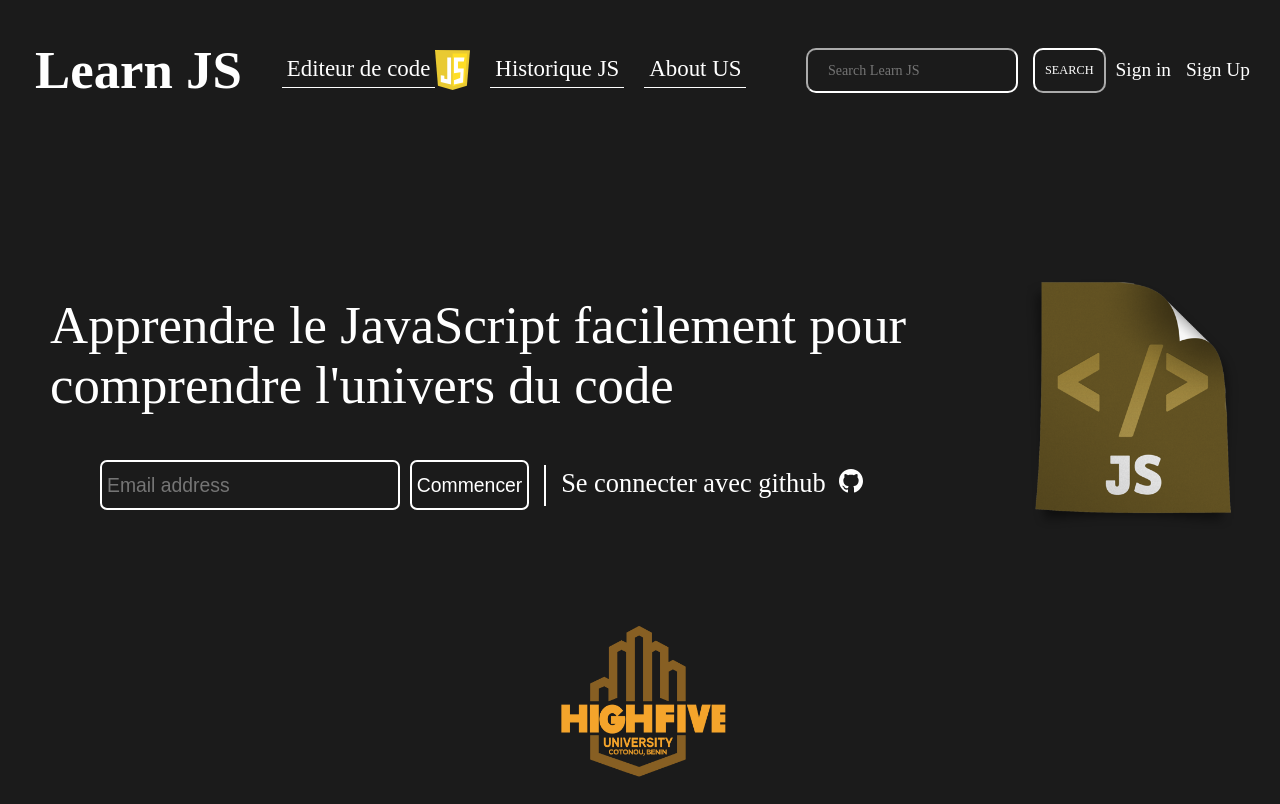
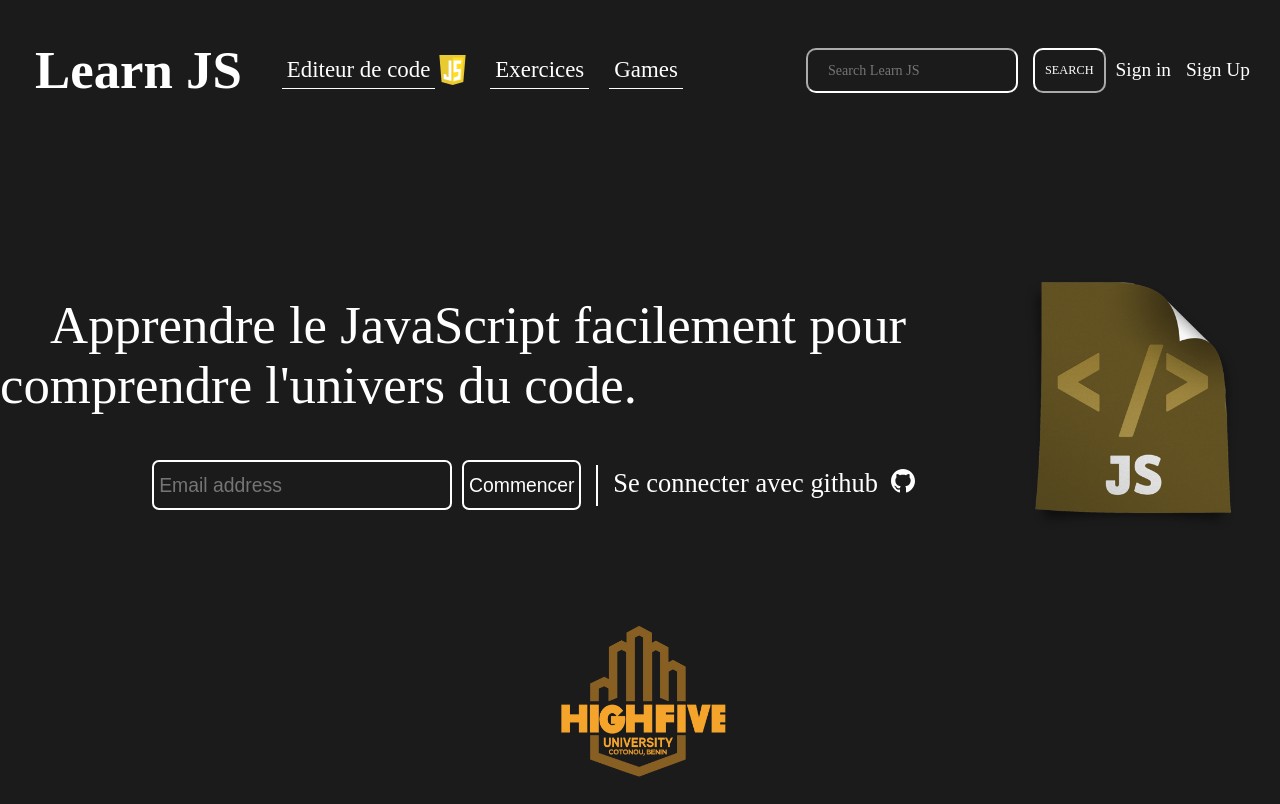
Before and after one commit to Marcos-MEDENOU/Projet-HighFive-plateforme-pour-apprendre-le-JS-master, a PHP site: page / in a window 1280 px wide. Shown: the top 804 px of the page. Run offline with PHP 8.4, Linux system fonts and the light colour scheme; some libraries are stand-ins or nearby versions; some web fonts are replaced.

Commit message:
changement 25/11/2022

```diff
--- a/commons.css
+++ b/commons.css
@@ -13,7 +13,9 @@
  @font-face {
     font-family: Raleway-Italic;
     src: url('./Raleway/static/Raleway-Italic.ttf');
- }
+
+}
+
 *{
     margin: 0;
     padding: 0;
--- a/index.css
+++ b/index.css
@@ -22,7 +22,11 @@
     margin-top: 150px;
 }
 
-.block_capture .block_text{
+/* .block_capture .block_text{
+
+} */
+
+#text_capture{
     font-size: 3rem;
     font-family: Cormorant-Regular;
     margin-left: 50px;
@@ -30,6 +34,10 @@
 
 .block_capture .block_text form{
     margin-top: 15px;
+}
+.block_text form{
+    text-align: center;
+    margin-top: 25px;
 }
 .block_capture .block_text form input{
     color: white;
@@ -52,6 +60,7 @@
         padding: 5px;
         background-color: transparent;
         margin-left: 5px;
+
 }
 
 .OR{
--- a/index.php
+++ b/index.php
@@ -8,6 +8,21 @@
     <link rel="stylesheet" href="./index.css">
     <script src="https://kit.fontawesome.com/b48549a02e.js" crossorigin="anonymous"></script>
     <link rel="stylesheet" href="commons.css">
+    <script>
+        let i = 0;
+            let txt = "Apprendre le JavaScript facilement pour comprendre l'univers du code.";
+            let speed = 50; /* The speed/duration of the effect in milliseconds */
+            console.log(txt);
+            function typeWriter() {
+            if (i < txt.length) {
+                document.getElementById("text_capture").innerHTML += txt.charAt(i);
+                i++;
+                setTimeout(typeWriter, speed);
+            }
+            }
+
+            console.log(typeWriter());
+    </script>
     <title>Learn JS</title>
 </head>
 
@@ -25,14 +40,14 @@
                             <a href="#">
                                 <li>Editeur de code</li>
                             </a>
-                            <img width="35px" opacity="0.7" src="./javascript-1.svg" alt="">
+                            <img width="35px" height="30px" opacity="0.7" src="./javascript-1.svg" alt="">
                         </div>
 
                         <a href="#">
-                            <li>Historique JS</li>
+                            <li>Exercices</li>
                         </a>
                         <a href="#">
-                            <li>About US</li>
+                            <li>Games</li>
                         </a>
                     </ul>
                 </nav>
@@ -55,9 +70,8 @@
     </header>
     <main>
         <div class="block_capture">
-
             <div class="block_text">
-                Apprendre le JavaScript facilement pour comprendre l'univers du code <br>
+                <span id="text_capture">Apprendre le JavaScript facilement pour comprendre l'univers du code.</span> <br>
                 <form action="#" method="" post>
                     <input type="email" placeholder="Email address">
                     <button>Commencer</button>
@@ -67,7 +81,6 @@
                         <a href="github.com"><svg xmlns="http://www.w3.org/2000/svg" width="30" height="24" viewBox="0 0 24 24" fill="#fff">
                                 <path d="M12 0c-6.626 0-12 5.373-12 12 0 5.302 3.438 9.8 8.207 11.387.599.111.793-.261.793-.577v-2.234c-3.338.726-4.033-1.416-4.033-1.416-.546-1.387-1.333-1.756-1.333-1.756-1.089-.745.083-.729.083-.729 1.205.084 1.839 1.237 1.839 1.237 1.07 1.834 2.807 1.304 3.492.997.107-.775.418-1.305.762-1.604-2.665-.305-5.467-1.334-5.467-5.931 0-1.311.469-2.381 1.236-3.221-.124-.303-.535-1.524.117-3.176 0 0 1.008-.322 3.301 1.23.957-.266 1.983-.399 3.003-.404 1.02.005 2.047.138 3.006.404 2.291-1.552 3.297-1.23 3.297-1.23.653 1.653.242 2.874.118 3.176.77.84 1.235 1.911 1.235 3.221 0 4.609-2.807 5.624-5.479 5.921.43.372.823 1.102.823 2.222v3.293c0 .319.192.694.801.576 4.765-1.589 8.199-6.086 8.199-11.386 0-6.627-5.373-12-12-12z" />
                             </svg></a>
-                    </span>
                     </span>
                 </form>
             </div>
```
Also changed, not shown: js/Typewriter_function.js (added, +35 -0 lines).
